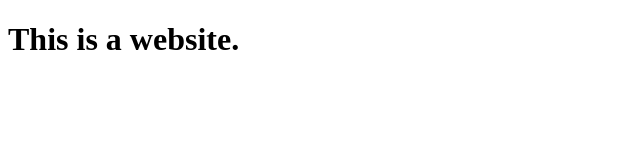
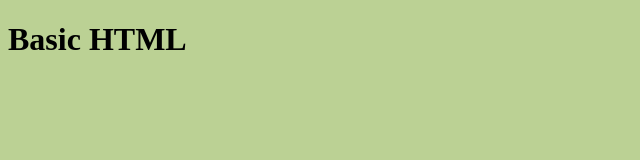
Before and after one commit to julesep3/MyProject, a plain HTML site: page index.html in a window 1280 px wide. Shown: the whole page, without its empty margins (0-640 px from the left). Drawn offline with Linux system fonts and the light colour scheme.

Commit message:
playing with github

```diff
--- a/index.html
+++ b/index.html
@@ -3,10 +3,11 @@
 <head>
 	<meta charset="UTF-8">
 	<meta name="viewport" content="width=device-width, initial-scale=1.0">
-	<title>Webpage</title>
+	<title>Color Timer</title>
+	<link href="styles.css" type="text/css" rel="stylesheet" />
 </head>
-<body>
-	<h1>This is a website.</h1>
+<body >
+	<h1>Basic HTML</h1>
 
 </body>
 </html>
--- /dev/null
+++ b/styles.css
@@ -0,0 +1,3 @@
+body {
+	background-color: rgb(187, 209, 148);
+}
```
